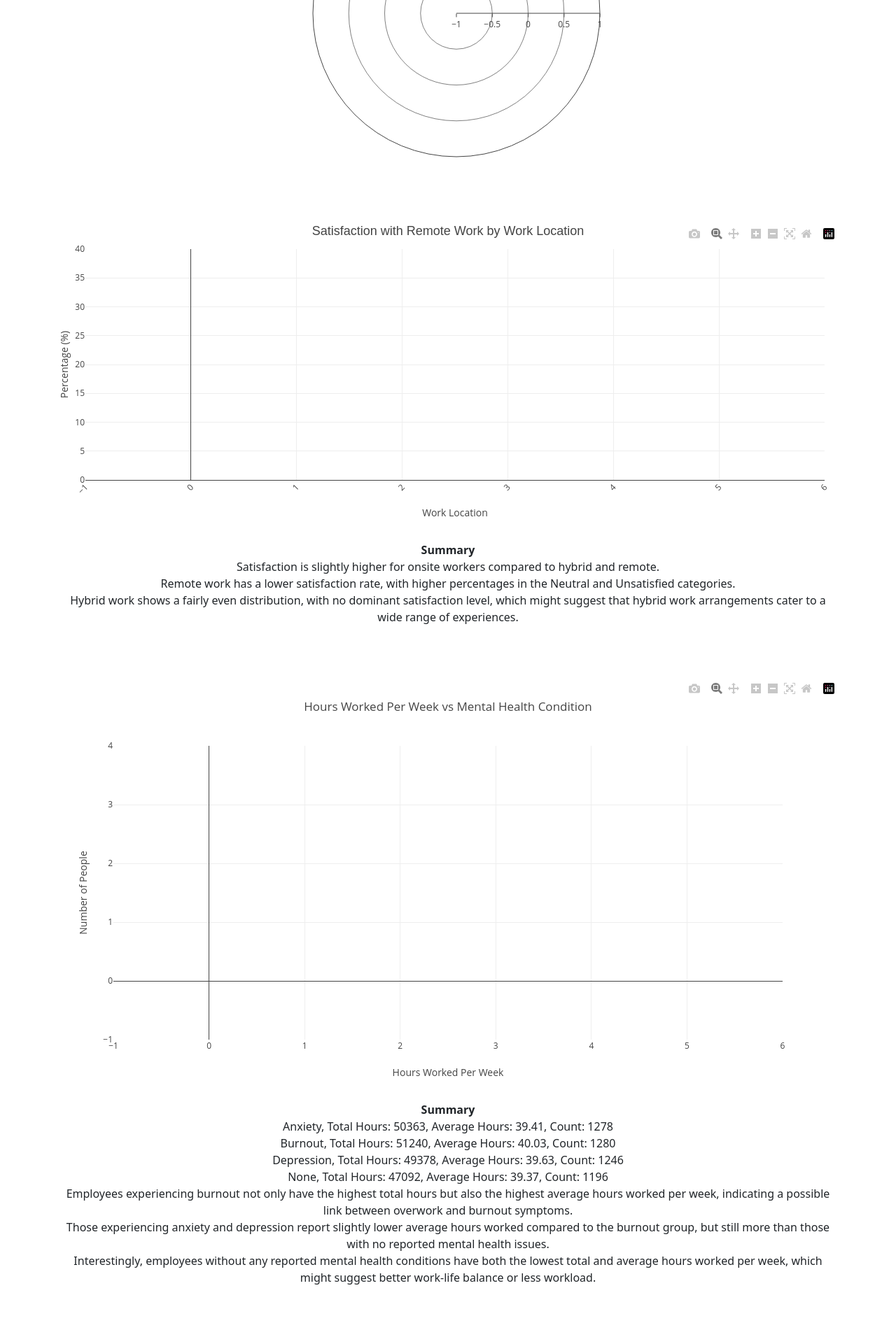
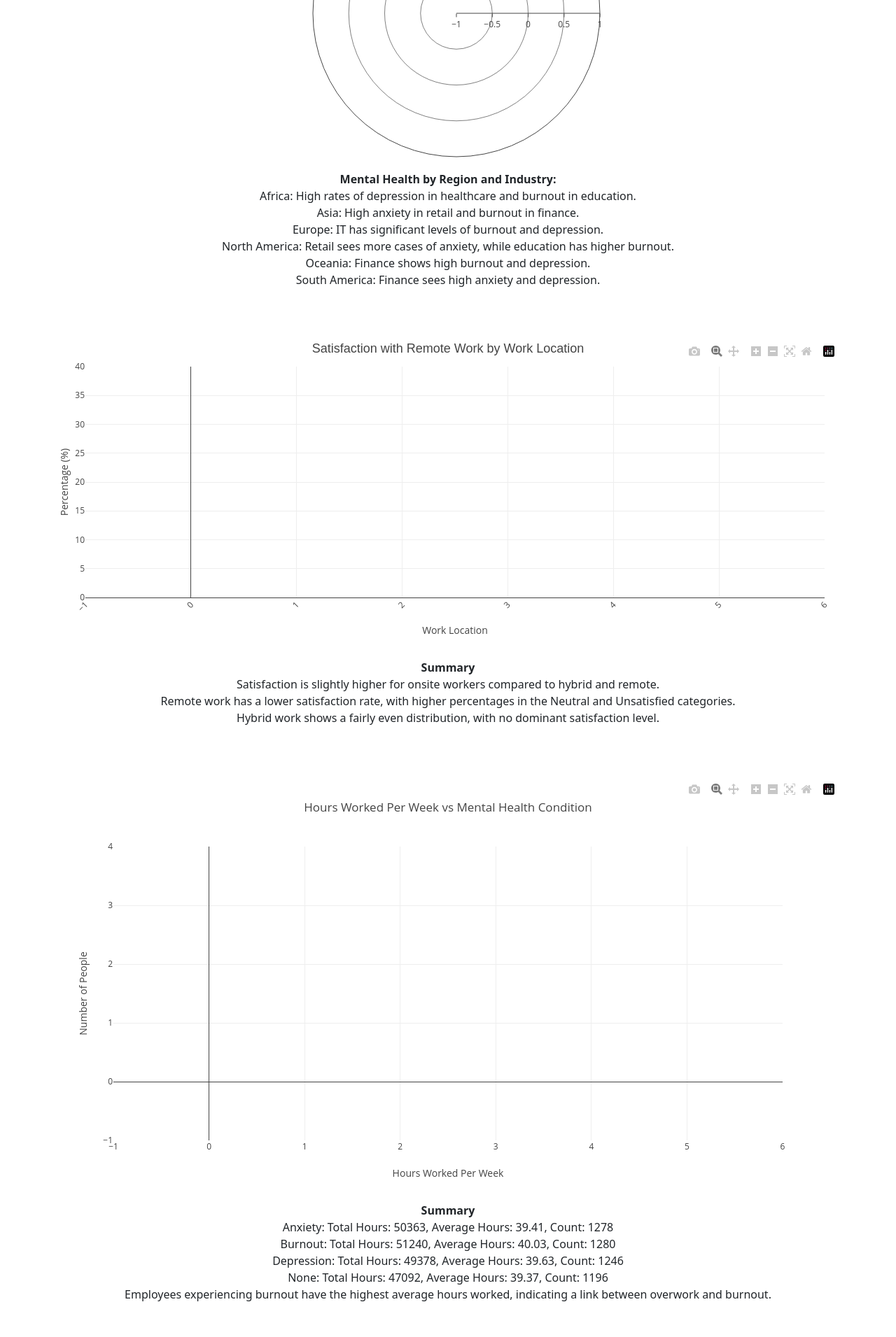
Before and after one commit to faiyted/Project3, a Flask app: page / in a window 1280 px wide. Shown: the part 468-2379 px from the top of the page at 70% size. Run offline with Flask 3, Linux system fonts and the light colour scheme; data that the repository does not hold is empty; some libraries are stand-ins or nearby versions.

Commit message:
Add files via upload

```diff
--- a/templates/index.html
+++ b/templates/index.html
@@ -5,8 +5,8 @@
   <meta charset="UTF-8">
   <meta name="viewport" content="width=device-width, initial-scale=1.0">
   <meta http-equiv="X-UA-Compatible" content="ie=edge">
-  <title>Project3</title>
-  <link rel="stylesheet" href="static/css/style.css">
+  <title>Remote Work & Mental Health Dashboard</title>
+  <link rel="stylesheet" href="{{ url_for('static', filename='css/style.css') }}">
   <link href="https://cdn.jsdelivr.net/npm/bootstrap@5.3.2/dist/css/bootstrap.min.css" rel="stylesheet"
     integrity="sha384-T3c6CoIi6uLrA9TneNEoa7RxnatzjcDSCmG1MXxSR1GAsXEV/Dwwykc2MPK8M2HN" crossorigin="anonymous">
 </head>
@@ -20,12 +20,14 @@
     </div>
     <div class="row p-3">
       <div>
-        <h5 class="text-center">Industry Insights and the relationships with mental health, regions, and work locations.</h5>
+        <h5 class="text-center">Industry Insights and the relationships with mental health, regions, and work locations.
+        </h5>
       </div>
     </div>
     <div class="row">
       <div class="filters-container">
         <div class="filter-row d-flex justify-content-around">
+          <!-- Filters for Circular and Bar Charts -->
           <div>
             <label for="regionFilter">Region:</label>
             <select id="regionFilter">
@@ -49,6 +51,15 @@
         </div>
       </div>
       <div id="chart"></div>
+      <div class="text-center">
+        <b>Mental Health by Region and Industry:</b><br>
+        Africa: High rates of depression in healthcare and burnout in education.<br>
+        Asia: High anxiety in retail and burnout in finance.<br>
+        Europe: IT has significant levels of burnout and depression.<br>
+        North America: Retail sees more cases of anxiety, while education has higher burnout.<br>
+        Oceania: Finance shows high burnout and depression.<br>
+        South America: Finance sees high anxiety and depression.<br>
+      </div>
     </div>
 
     <br><br><br>
@@ -57,20 +68,18 @@
       <b>Summary</b><br>
       Satisfaction is slightly higher for onsite workers compared to hybrid and remote.<br>
       Remote work has a lower satisfaction rate, with higher percentages in the Neutral and Unsatisfied categories.<br>
-      Hybrid work shows a fairly even distribution, with no dominant satisfaction level, which might suggest that hybrid work arrangements cater to a wide range of experiences.
+      Hybrid work shows a fairly even distribution, with no dominant satisfaction level.<br>
     </div>
     <br><br><br>
 
     <div id="hours-mental-chart" style="width: 100%; height: 600px;"></div>
     <div id="summary2" class="mt-2 text-center">
       <b>Summary</b><br>
-      Anxiety, Total Hours: 50363, Average Hours: 39.41, Count: 1278<br>
-      Burnout, Total Hours: 51240, Average Hours: 40.03, Count: 1280<br>
-      Depression, Total Hours: 49378, Average Hours: 39.63, Count: 1246<br>
-      None, Total Hours: 47092, Average Hours: 39.37, Count: 1196<br>
-      Employees experiencing burnout not only have the highest total hours but also the highest average hours worked per week, indicating a possible link between overwork and burnout symptoms.<br>
-      Those experiencing anxiety and depression report slightly lower average hours worked compared to the burnout group, but still more than those with no reported mental health issues.<br>
-      Interestingly, employees without any reported mental health conditions have both the lowest total and average hours worked per week, which might suggest better work-life balance or less workload.
+      Anxiety: Total Hours: 50363, Average Hours: 39.41, Count: 1278<br>
+      Burnout: Total Hours: 51240, Average Hours: 40.03, Count: 1280<br>
+      Depression: Total Hours: 49378, Average Hours: 39.63, Count: 1246<br>
+      None: Total Hours: 47092, Average Hours: 39.37, Count: 1196<br>
+      Employees experiencing burnout have the highest average hours worked, indicating a link between overwork and burnout.<br>
     </div>
     <br><br><br>
 
@@ -82,33 +91,35 @@
     <br><br><br>
     <div id="bar-chart" style="width: 100%; height: 600px;"></div>
     <br><br><br>
-    <div id="sunburst-chart" style="width: 100%; height: 1000px;"></div>
+    <div id="line-chart"></div>
+    <br><br><br>
+    <div id="sunburst-chart"></div>
     <br><br><br>
     <div id="mental-health-chart" style="width: 100%; height: 600px;"></div>
     <br><br><br>
     <div id="productivity-change-chart" style="width: 100%; height: 600px;"></div>
     <br><br><br>
 
-    <!-- Bubble Chart Filters -->
+    <!-- Bubble Chart Filters Section (Separate IDs for Bubble Chart) -->
     <div class="filters-container">
       <div class="filter-row d-flex justify-content-around">
         <div>
-          <label for="stressLevelFilter">Stress Level:</label>
-          <select id="stressLevelFilter">
+          <label for="bubbleStressLevelFilter">Stress Level:</label>
+          <select id="bubbleStressLevelFilter">
             <option value="">All Stress Levels</option>
           </select>
         </div>
 
         <div>
-          <label for="hoursWorkedFilter">Hours Worked:</label>
-          <select id="hoursWorkedFilter">
+          <label for="bubbleHoursWorkedFilter">Hours Worked:</label>
+          <select id="bubbleHoursWorkedFilter">
             <option value="">All Hours Worked</option>
           </select>
         </div>
 
         <div>
-          <label for="virtualMeetingsFilter">Virtual Meetings:</label>
-          <select id="virtualMeetingsFilter">
+          <label for="bubbleVirtualMeetingsFilter">Virtual Meetings:</label>
+          <select id="bubbleVirtualMeetingsFilter">
             <option value="">All Virtual Meetings</option>
           </select>
         </div>
@@ -120,8 +131,6 @@
     <script src="https://d3js.org/d3.v7.min.js"></script>
     <script src="https://cdn.plot.ly/plotly-latest.min.js"></script>
     <script src="{{ url_for('static', filename='script.js') }}"></script>
-    <link rel="stylesheet" href="{{ url_for('static', filename='css/style.css') }}">
-
 </body>
 
 </html>
```
